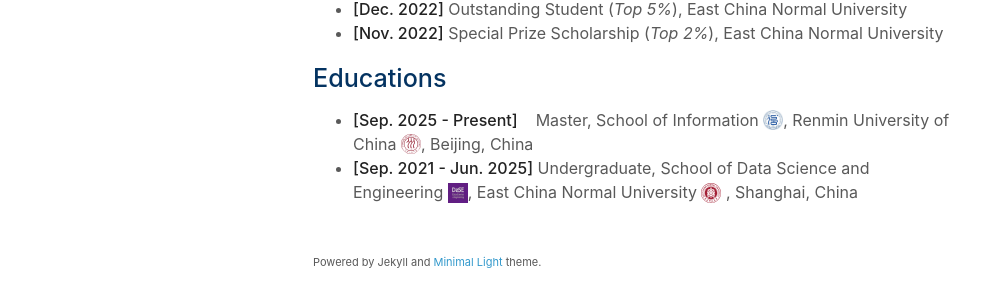
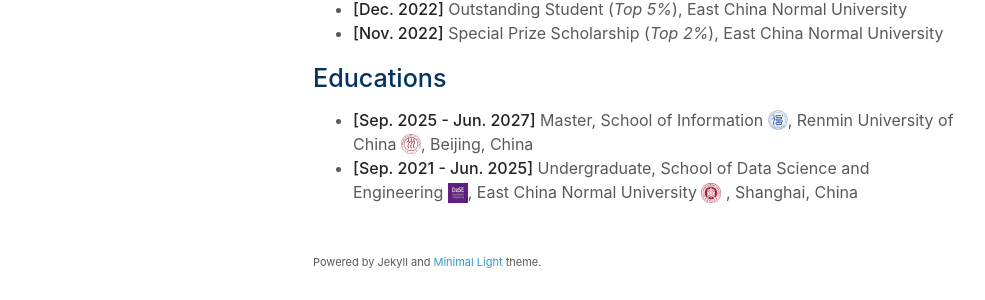
Before and after one commit to KaihengQian/KaihengQian.github.io, a Jekyll site: the page built from index.md, in a window 1280 px wide and 900 px high, scrolled down 1204 px. Shown: the part 558-858 px from the top of the window, without its empty margins (157-1142 px from the left). Built offline with Jekyll 4.4.1, drawn with Linux system fonts in a browser that asks for light colours; a style sheet for code colours, icons or effects is not loaded; our own code applies the rules of GitHub Pages for plain Markdown files.

Commit message:
Update index.md

```diff
--- a/index.md
+++ b/index.md
@@ -11,7 +11,7 @@ I am currently a Master's student (from fall, 2025) at the [School of Informatio
     I will graduate with a Master's degree in June 2027, and I am actively seeking campus recruitment opportunities for LLM Algorithm Engineer (Multimodal Representation / Understanding). Feel free to reach out!
   </span>
   <a href="mailto:kaiheng.qian@ruc.edu.cn" style="text-decoration: none; margin-left: 4px;" title="Send Email">
-    <svg xmlns="http://www.w3.org/2000/svg" width="18" height="18" viewBox="0 0 24 24" fill="white" style="vertical-align: top;">
+    <svg xmlns="http://www.w3.org/2000/svg" width="18" height="18" viewBox="0 0 24 24" fill="#0366d6" style="vertical-align: top;">
       <path d="M20 4H4c-1.1 0-1.99.9-1.99 2L2 18c0 1.1.9 2 2 2h16c1.1 0 2-.9 2-2V6c0-1.1-.9-2-2-2zm0 4l-8 5-8-5V6l8 5 8-5v2z"/>
     </svg>
   </a>
@@ -59,7 +59,7 @@ I am currently a Master's student (from fall, 2025) at the [School of Informatio
 
 ## Educations
 
-- **[Sep. 2025 - Present]**   &nbsp;&nbsp;&nbsp;Master, School of Information <img src="assets/img/Info_logo.svg" alt="Info" width="20" style="vertical-align: -4px;"/>, Renmin University of China <img src="assets/img/RUC_logo.svg" alt="RUC" width="20" style="vertical-align: -4px;"/>, Beijing, China
+- **[Sep. 2025 - Jun. 2027]** Master, School of Information <img src="assets/img/Info_logo.svg" alt="Info" width="20" style="vertical-align: -4px;"/>, Renmin University of China <img src="assets/img/RUC_logo.svg" alt="RUC" width="20" style="vertical-align: -4px;"/>, Beijing, China
 - **[Sep. 2021 - Jun. 2025]** Undergraduate, School of Data Science and Engineering <img src="assets/img/DaSE_logo.svg" alt="DaSE" width="20" style="vertical-align: -5px;"/>, East China Normal University <img src="assets/img/ECNU_logo.svg" alt="ECNU" width="20" style="vertical-align: -5px;"/> , Shanghai, China
 
 <!--
```
